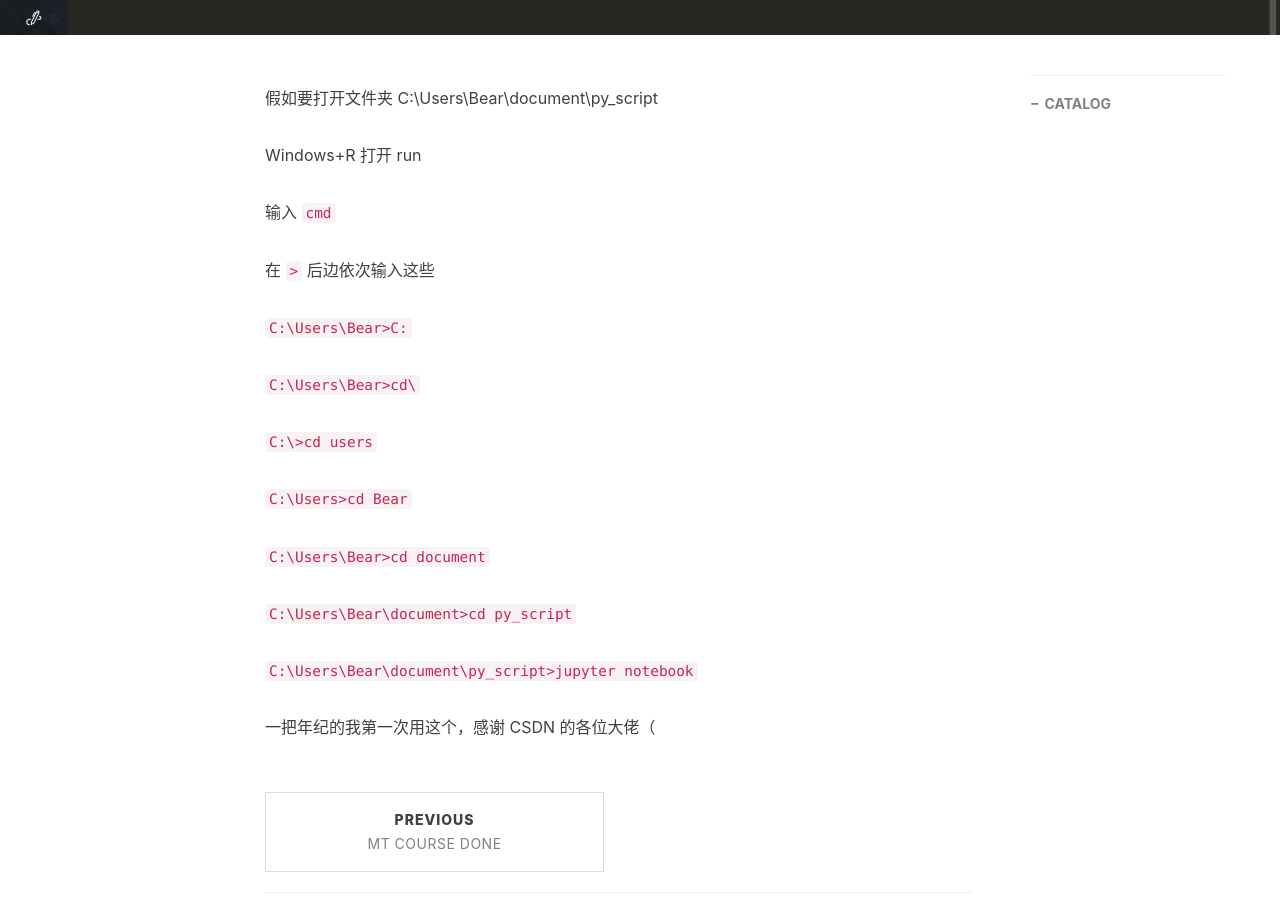
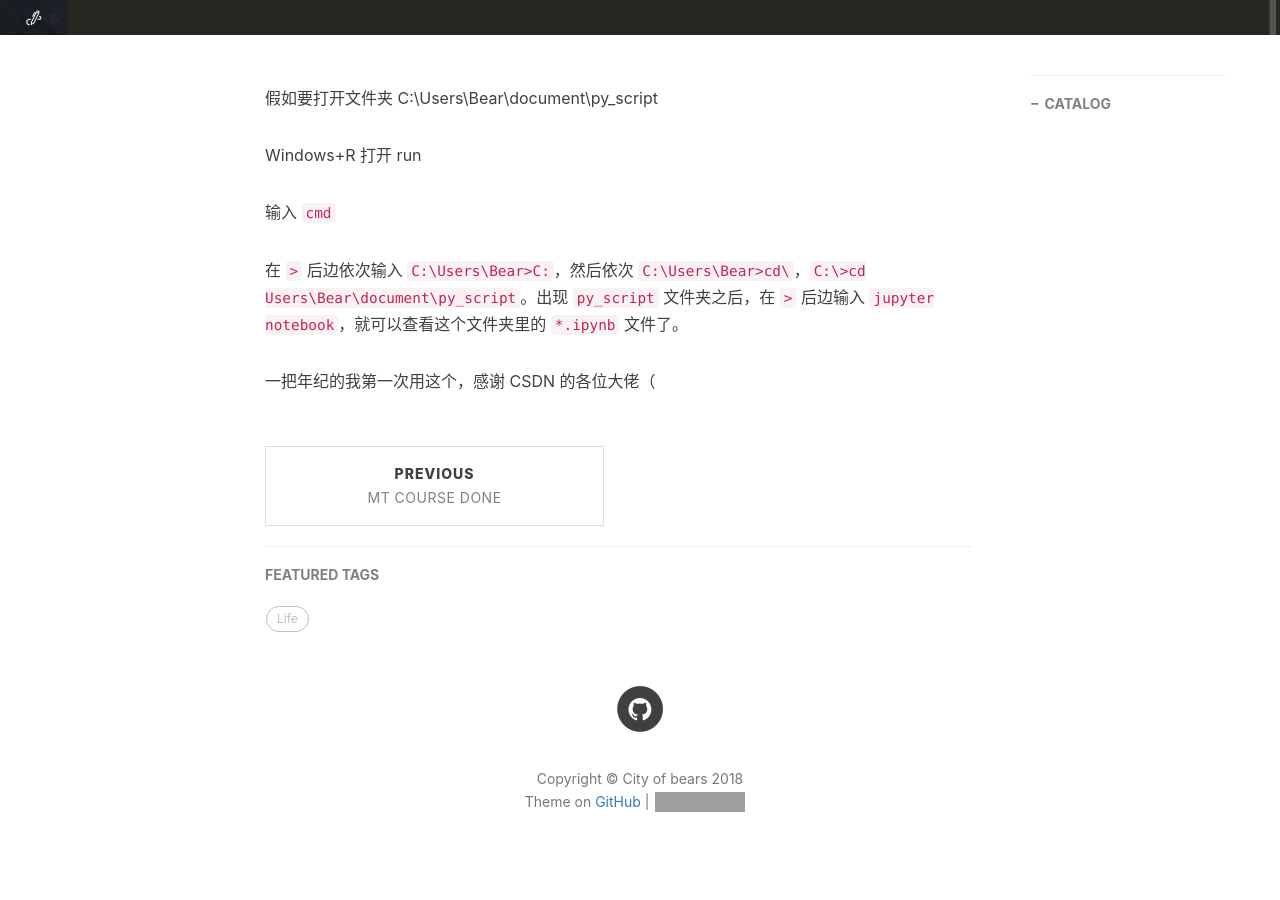
Before and after one commit to tu-tu-ru/tu-tu-ru.github.io, a Jekyll site: the page built from _posts/2018-05-16-打开任意路径的文件夹在- -Jupyter- -Notebook.md, in a window 1280 px wide and 900 px high, scrolled down 482 px. Built offline with Jekyll 4.4.1, drawn with Linux system fonts in a browser that asks for light colours; nearby versions of some CDN libraries; comment, search, counter and statistics services are not loaded; grey boxes are pictures that could not be loaded.

Commit message:
一次输完所有路径

```diff
--- a/_posts/2018-05-16-打开任意路径的文件夹在- -Jupyter- -Notebook.md
+++ b/_posts/2018-05-16-打开任意路径的文件夹在- -Jupyter- -Notebook.md
@@ -16,21 +16,6 @@ Windows+R 打开 run
 
 输入 `cmd`
 
-在 `>` 后边依次输入这些
-
-`C:\Users\Bear>C:`
-
-`C:\Users\Bear>cd\`
-
-`C:\>cd users`
-
-`C:\Users>cd Bear`
-
-`C:\Users\Bear>cd document`
-
-`C:\Users\Bear\document>cd py_script`
-
-`C:\Users\Bear\document\py_script>jupyter notebook`
-
+在 `>` 后边依次输入 `C:\Users\Bear>C:`，然后依次 `C:\Users\Bear>cd\`，`C:\>cd Users\Bear\document\py_script`。出现 `py_script` 文件夹之后，在 `>` 后边输入 `jupyter notebook`，就可以查看这个文件夹里的 `*.ipynb` 文件了。
 
 一把年纪的我第一次用这个，感谢 CSDN 的各位大佬（
```
